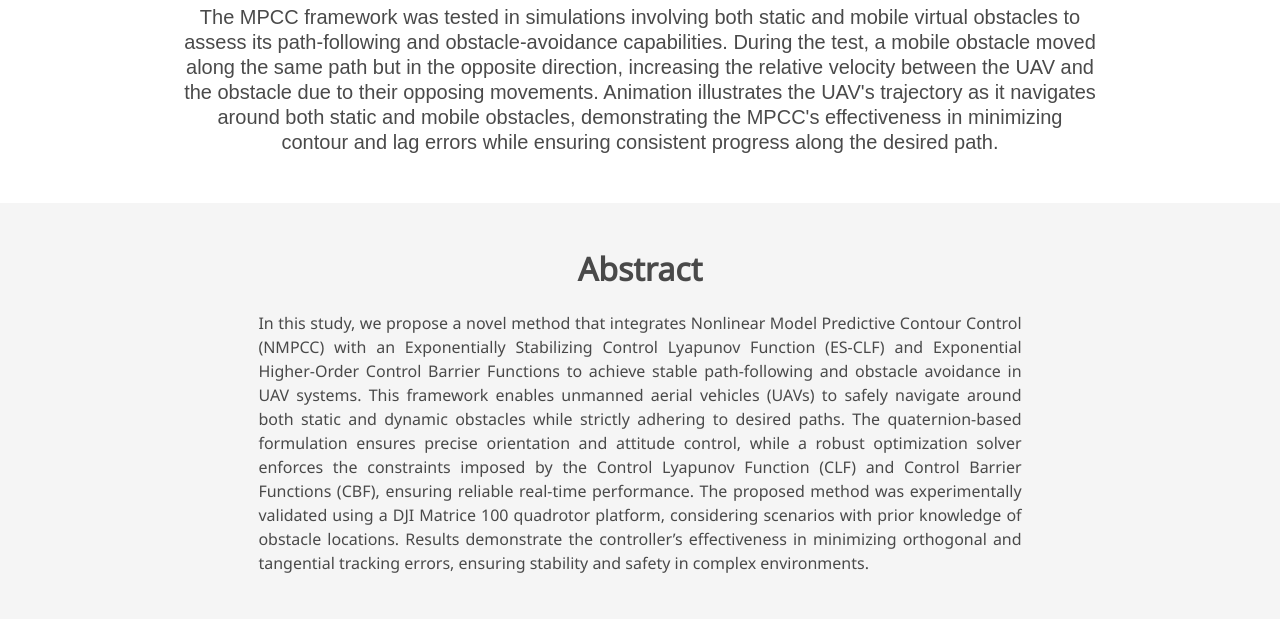
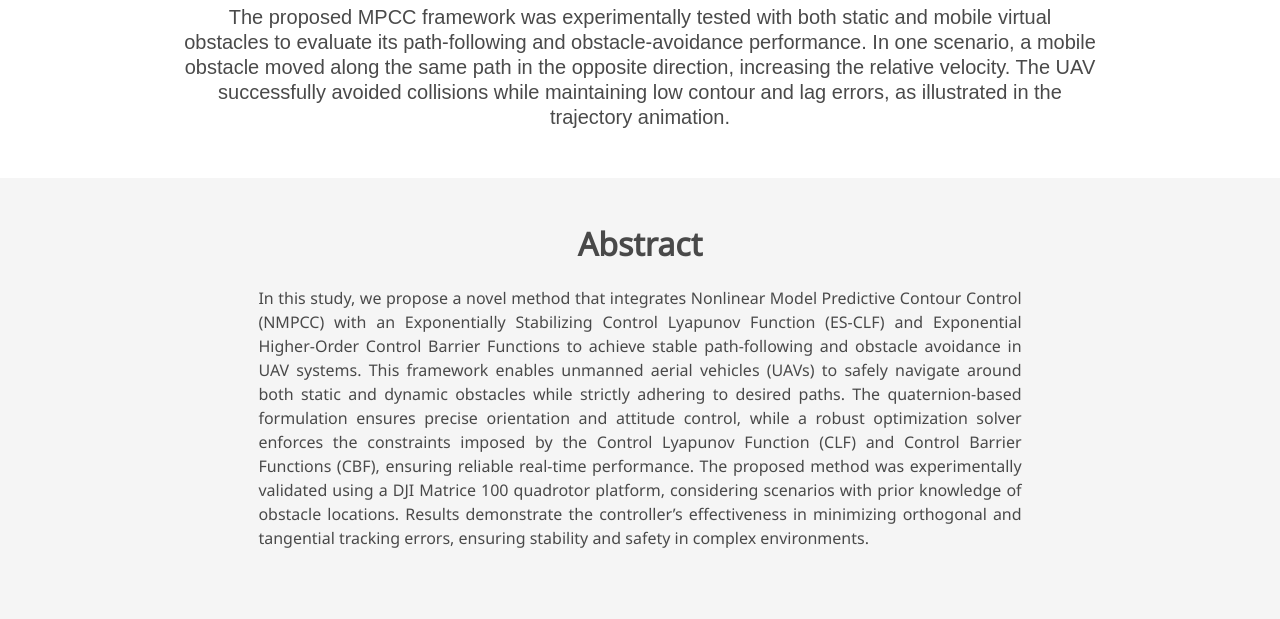
Before and after one commit to bryansgue/MPCC_CBLF_UAV_web, a plain HTML site: page index.html in a window 1280 px wide. Shown: the part 1304-1923 px from the top of the page. Drawn offline with nearby package versions, Linux system fonts and the light colour scheme; some icons are missing; a web font is replaced by a local one.

Commit message:
Update index.html

```diff
--- a/index.html
+++ b/index.html
@@ -150,7 +150,7 @@
     <div class="hero-body">
       <img src="static/gif/MPCC.gif" alt="MPCC Animation" style="width: 100%; height: auto;">
       <h2 class="subtitle has-text-centered">
-        The MPCC framework was tested in simulations involving both static and mobile virtual obstacles to assess its path-following and obstacle-avoidance capabilities. During the test, a mobile obstacle moved along the same path but in the opposite direction, increasing the relative velocity between the UAV and the obstacle due to their opposing movements. Animation illustrates the UAV's trajectory as it navigates around both static and mobile obstacles, demonstrating the MPCC's effectiveness in minimizing contour and lag errors while ensuring consistent progress along the desired path.
+        The proposed MPCC framework was experimentally tested with both static and mobile virtual obstacles to evaluate its path-following and obstacle-avoidance performance. In one scenario, a mobile obstacle moved along the same path in the opposite direction, increasing the relative velocity. The UAV successfully avoided collisions while maintaining low contour and lag errors, as illustrated in the trajectory animation.
       </h2>
     </div>
   </div>
```
